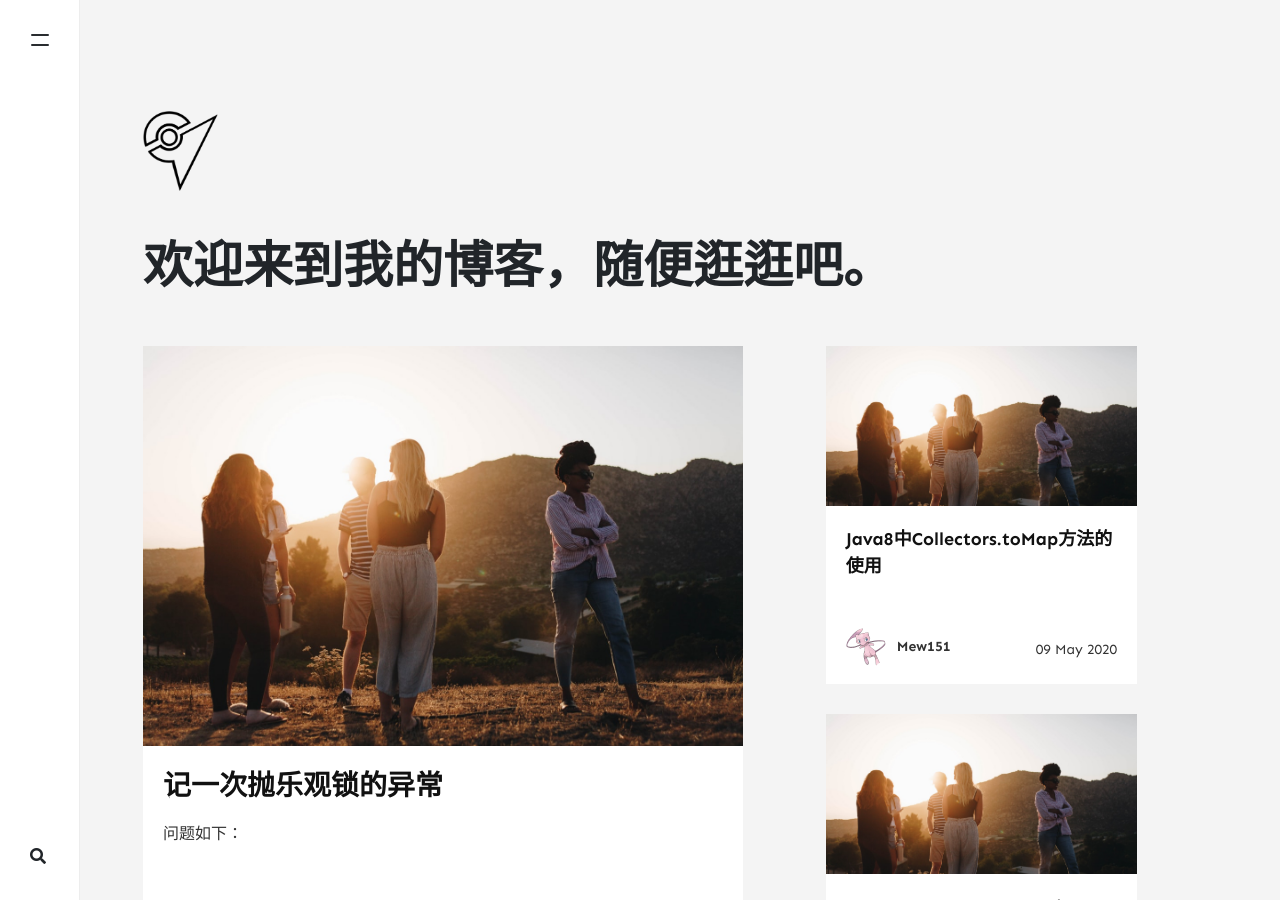
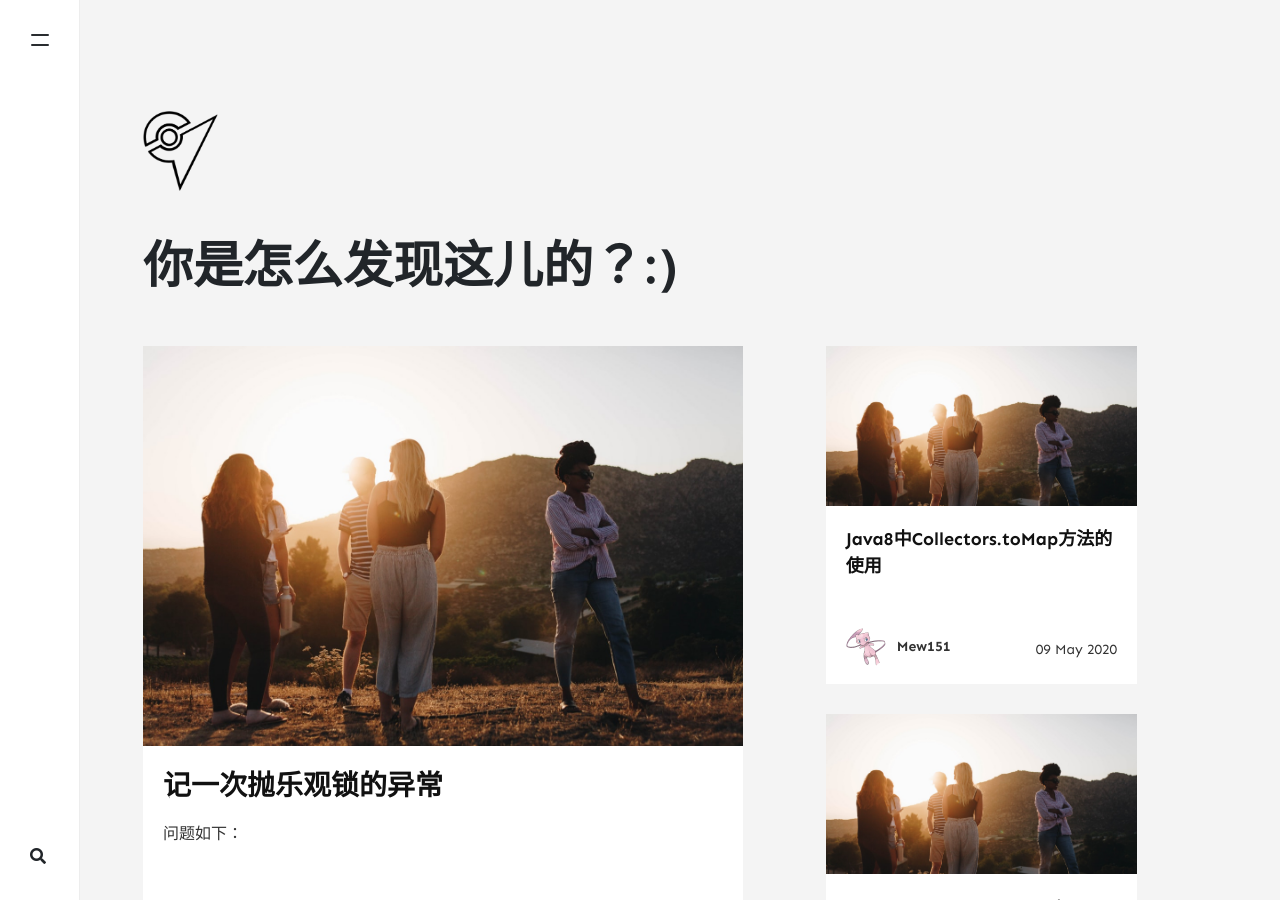
Before and after one commit to dgqypl/dgqypl.github.io, a Jekyll site: the page built from index.html, in a window 1280 px wide and 900 px high. Built offline with Jekyll 4.4.1, drawn with Linux system fonts in a browser that asks for light colours; nearby versions of some CDN libraries; the list of posts is cut into pages by our own code; comment, search, counter and statistics services are not loaded.

Commit message:
no message

```diff
--- a/_config.yml
+++ b/_config.yml
@@ -1,7 +1,7 @@
 # Site
 name: "Dgqypl"
 title: "Memoirs"
-description: "欢迎来到我的博客，随便逛逛吧。"
+description: "你是怎么发现这儿的？:)"
 logo: 'assets/images/logo3.png'
 favicon: 'assets/images/logo3.png'
 baseurl: ''
```
